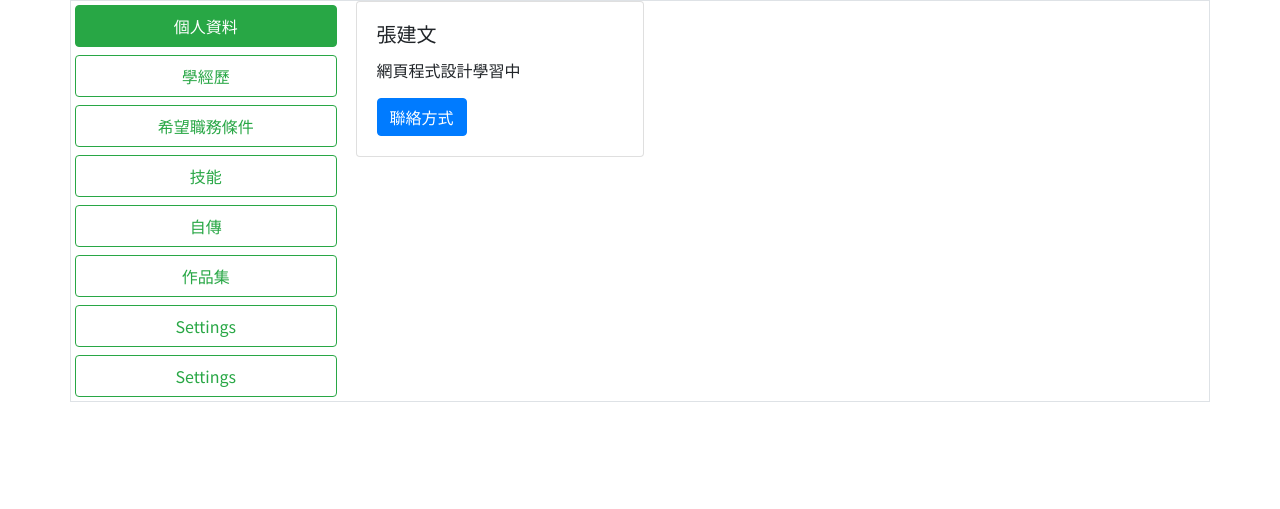
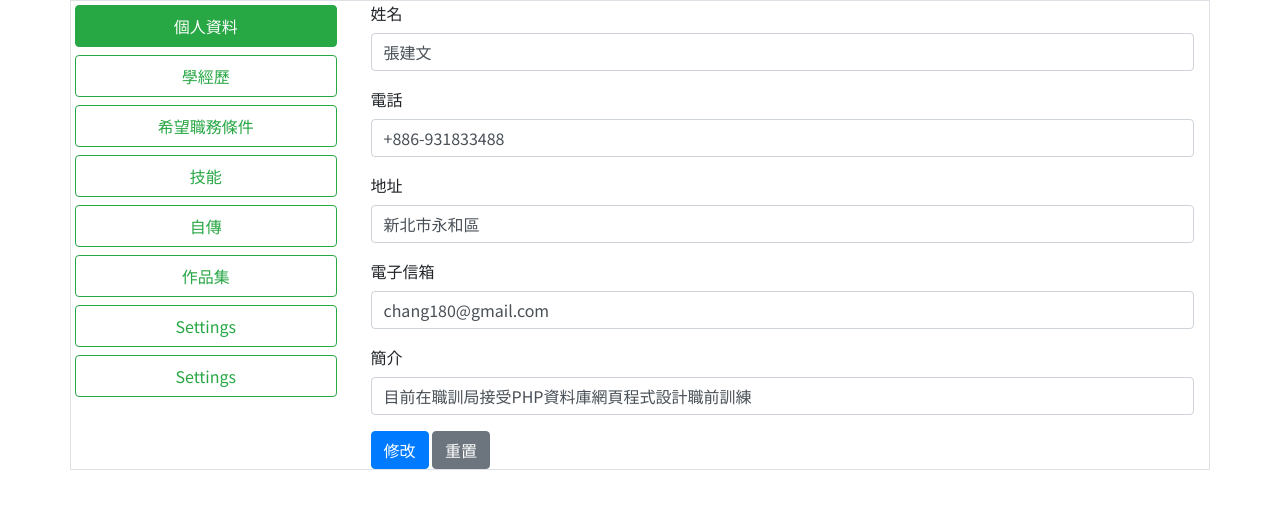
Before and after one commit to chang180/10902-lu-li-biao-xi-tong-chang180, a PHP site: page /backend/index.php in a window 1280 px wide. Shown: the part 56-565 px from the top of the page. Run offline with PHP 8.4, Linux system fonts and the light colour scheme; data comes from the database, SQL or seed files in the repository; both versions use the stored data as it was after the commit.

Commit message:
個人基本資料功能完成

```diff
--- /dev/null
+++ b/backend/contact.php
@@ -0,0 +1,28 @@
+<?php include_once "../base.php";
+$db=new DB('contact');
+?>
+
+<form action="../api/contact.php" method="post">
+    <div class="form-group">
+        <label for="name">姓名</label>
+        <input type="text" class="form-control" id="name" name="name" value="<?=$db->find(1)['name'];?>">
+    </div>
+    <div class="form-group">
+        <label for="tel">電話</label>
+        <input type="text" class="form-control" id="tel" name="tel" value="<?=$db->find(1)['tel'];?>">
+    </div>
+    <div class="form-group">
+        <label for="addr">地址</label>
+        <input type="text" class="form-control" id="addr" name="addr" value="<?=$db->find(1)['addr'];?>">
+    </div>
+    <div class="form-group">
+        <label for="email">電子信箱</label>
+        <input type="text" class="form-control" id="email" name="email" value="<?=$db->find(1)['email'];?>">
+    </div>
+    <div class="form-group">
+        <label for="intro">簡介</label>
+        <input type="text" class="form-control" id="intro" name="intro" value="<?=$db->find(1)['intro'];?>">
+    </div>
+    <button type="submit" class="btn btn-primary">修改</button>
+    <button type="reset" class="btn btn-secondary">重置</button>
+</form>
--- a/backend/index.php
+++ b/backend/index.php
@@ -47,28 +47,19 @@
             <div class="tab-content col-9" id="v-pills-tabContent">
                 <div class="tab-pane fade show active" id="title" role="tabpanel">
 
-                    <div class="row">
-                        <div class="card" style="width: 18rem;">
-                            <!-- <img src="..." class="card-img-top" alt="..."> -->
-                            <div class="card-body">
-                                <h5 class="card-title">張建文</h5>
-                                <p class="card-text">網頁程式設計學習中</p>
-                                <a href="#" class="btn btn-primary">聯絡方式</a>
-                            </div>
-                        </div>
-                    </div>
+                    <?php include "contact.php"; ?>
 
                 </div>
                 <div class="tab-pane fade" id="experience" role="tabpanel">
                     <form>
                         <div class="form-group">
-                            <label for="exampleInputEmail1">Email address</label>
-                            <input type="email" class="form-control" id="exampleInputEmail1" aria-describedby="emailHelp" placeholder="Enter email">
+                            <label for="name">Email address</label>
+                            <input type="email" class="form-control" id="name" aria-describedby="emailHelp" placeholder="Enter email">
                             <small id="emailHelp" class="form-text text-muted">We'll never share your email with anyone else.</small>
                         </div>
                         <div class="form-group">
-                            <label for="exampleInputPassword1">Password</label>
-                            <input type="password" class="form-control" id="exampleInputPassword1" placeholder="Password">
+                            <label for="tel">Password</label>
+                            <input type="password" class="form-control" id="tel" placeholder="Password">
                         </div>
                         <div class="form-group form-check">
                             <input type="checkbox" class="form-check-input" id="exampleCheck1">
--- a/base.php
+++ b/base.php
@@ -4,7 +4,7 @@ date_default_timezone_set("Asia/Taipei");
 
 class DB
 {
-    private $dsn = "mysql:host=localhost;charset=utf8;dbname=resume";
+    private $dsn = "mysql:host=localhost;charset=utf8;dbname=db";
     private $root = "root";
     private $password = "";
     public function __construct($table)
@@ -65,7 +65,8 @@ class DB
         if (isset($arg['id'])) {
             foreach ($arg as $k => $v) $tmp[] = "`$k`='$v'";
             $sql = sprintf("UPDATE %s SET %s WHERE `id`='%s'", $this->table, implode(",", $tmp), $arg['id']);
-        } else $sql = sprintf("INSERT INTO %s (`%s`) VALUES ('%s')", $this->table, implode("`,`", array_keys($arg)), implode($arg));
+        } else $sql = sprintf("INSERT INTO %s (`%s`) VALUES ('%s')", $this->table, implode("`,`", array_keys($arg)), implode("','",$arg));
+        // echo $sql;
         return $this->pdo->exec($sql);
     }
 }
--- a/doc/資料庫.txt
+++ b/doc/資料庫.txt
@@ -10,7 +10,7 @@ contact
   image(varchar 32);
   tel (varchar 32);
   email (varchar 64);
-  add (text);
+  addr (varchar 64);
   intro(varchar 64);
 
 education
--- a/index.php
+++ b/index.php
@@ -1,6 +1,7 @@
 <?php
 include_once "base.php";
 if (@$_POST['acc'] == "admin" && @$_POST['pw'] == "1234") $_SESSION['login'] = 1;
+else echo "<script>alert('帳號或密碼錯誤');</script>";
 if (!empty($_SESSION['login'])) to("backend/index.php");
 ?>
 
```
Also changed, not shown: api/contact.php (added, +11 -0 lines), db.sql (added, +97 -0 lines).
